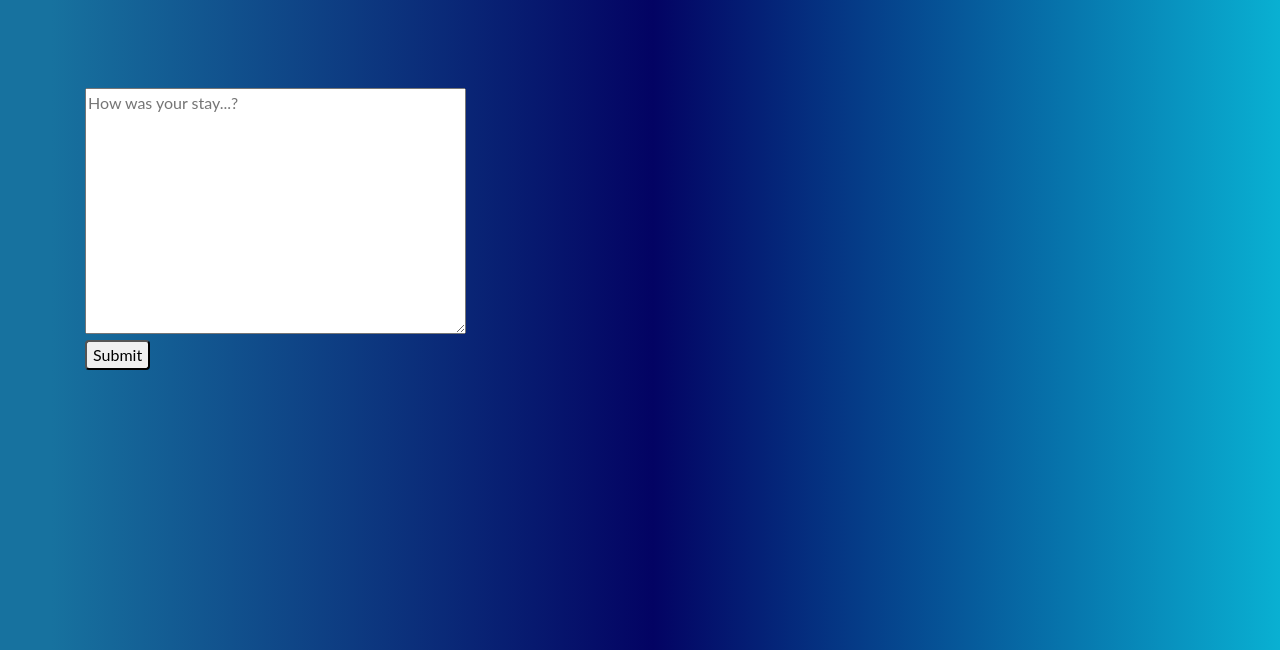
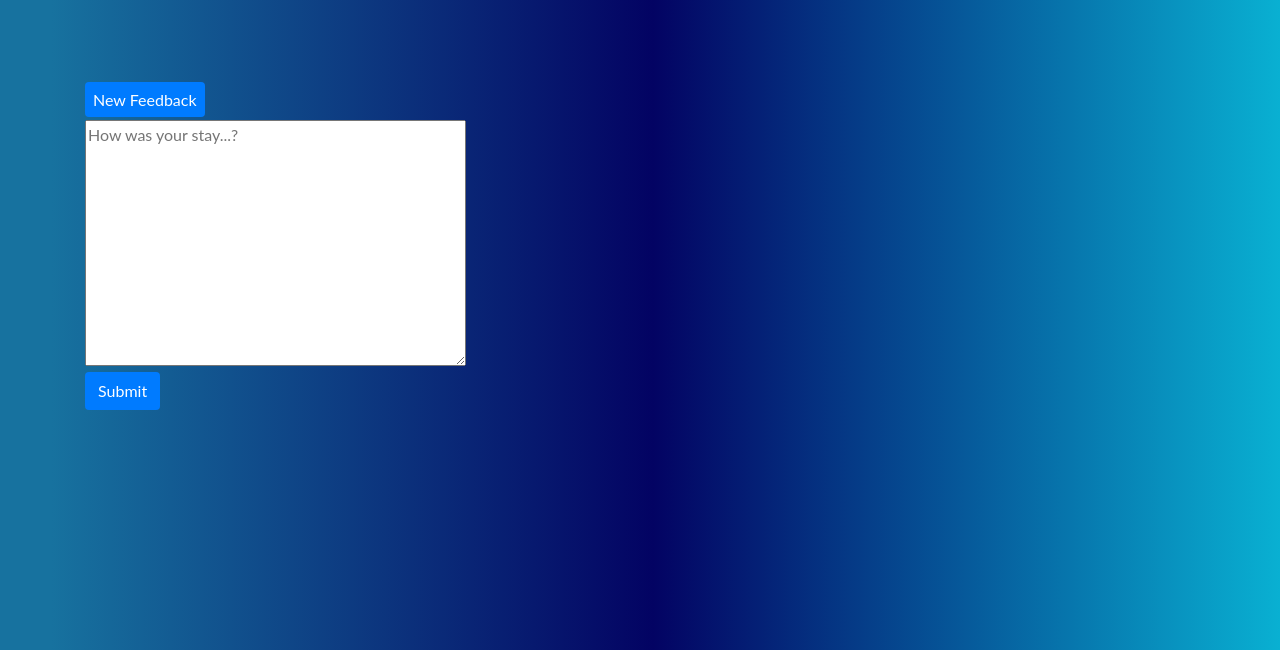
Before and after one commit to totalnoMartina/holiday-booking, a Django app: page /add_feedback/ in a window 1280 px wide. Shown: the part 56-706 px from the top of the page. Run offline with Django 3.2, Linux system fonts and the light colour scheme; some libraries are stand-ins or nearby versions.

Commit message:
Add add_feedback style

```diff
--- a/bookingapp/templates/bookingapp/add_feedback.html
+++ b/bookingapp/templates/bookingapp/add_feedback.html
@@ -7,9 +7,9 @@
 <br>
 <br>
 <section class="section mt-5">
-    <div class="container">
-
-        <form method="POST" action="{% url 'add_feedback' %}">
+    <div class="container text-white">
+        <span class="bg-primary p-2 mb-2 rounded">New Feedback</span>
+        <form method="POST" action="{% url 'add_feedback' %}" class="mt-2">
             {% csrf_token %}
             <div class="field">
                 <div class="control">
@@ -19,7 +19,7 @@
 
             <div class="field is-grouped is-grouped-right">
                 <div class="control">
-                    <button class="button is-link rounded">Submit</button>
+                    <button class="button is-link rounded btn bg-primary text-white">Submit</button>
                 </div>
             </div>
         </form>
@@ -38,15 +38,18 @@
 
 
 {% for feedback in feedbacks %}
-<article class="media">
-    <div class="media-content">
-        <div class="content">
-            <p>
-                <strong class="text-white">{{ feedback.date_posted }}</strong>
-                <br> {{ feedback.text }}
-            </p>
+<div class="main-content mb-4 p-1 mx-auto">
+    <div class="col-md-6">
+        <strong class="text-white">{{ feedback.date_posted }}</strong>
+        <br>
+        <div class="bg-white rounded p-2">
+            {{ feedback.text }}
+        </div>
+        <br>
+        <div class="text-white">
+            Posted by {{ user.name }}
         </div>
     </div>
-</article>
+</div>
 {% endfor %}
 {% endblock %}
--- a/bookingproject/settings.py
+++ b/bookingproject/settings.py
@@ -92,7 +92,7 @@ TEMPLATES = [
                 'django.contrib.auth.context_processors.auth',
                 'django.contrib.messages.context_processors.messages',
                 'django.template.context_processors.media',  # For media files
-                                                             # to be served in dev and pro mode
+                                                             # in dev and pro
                 'social_django.context_processors.backends',
                 'social_django.context_processors.login_redirect',
             ],
@@ -142,7 +142,7 @@ SOCIAL_AUTH_FACEBOOK_SECRET = os.environ.get("SOCIAL_AUTH_FACEBOOK_SECRET")
 LOGIN_URL = 'login'
 LOGOUT_URL = 'logout'
 LOGIN_REDIRECT_URL = "home"
-#if you succeed in login, you'll be redirected to the main page.
+# if you succeed in login, you'll be redirected to the main page.
 
 
 # MESSAGE_STORAGE = 'django.contrib.messages.storage.session.SessionStorage'
```
